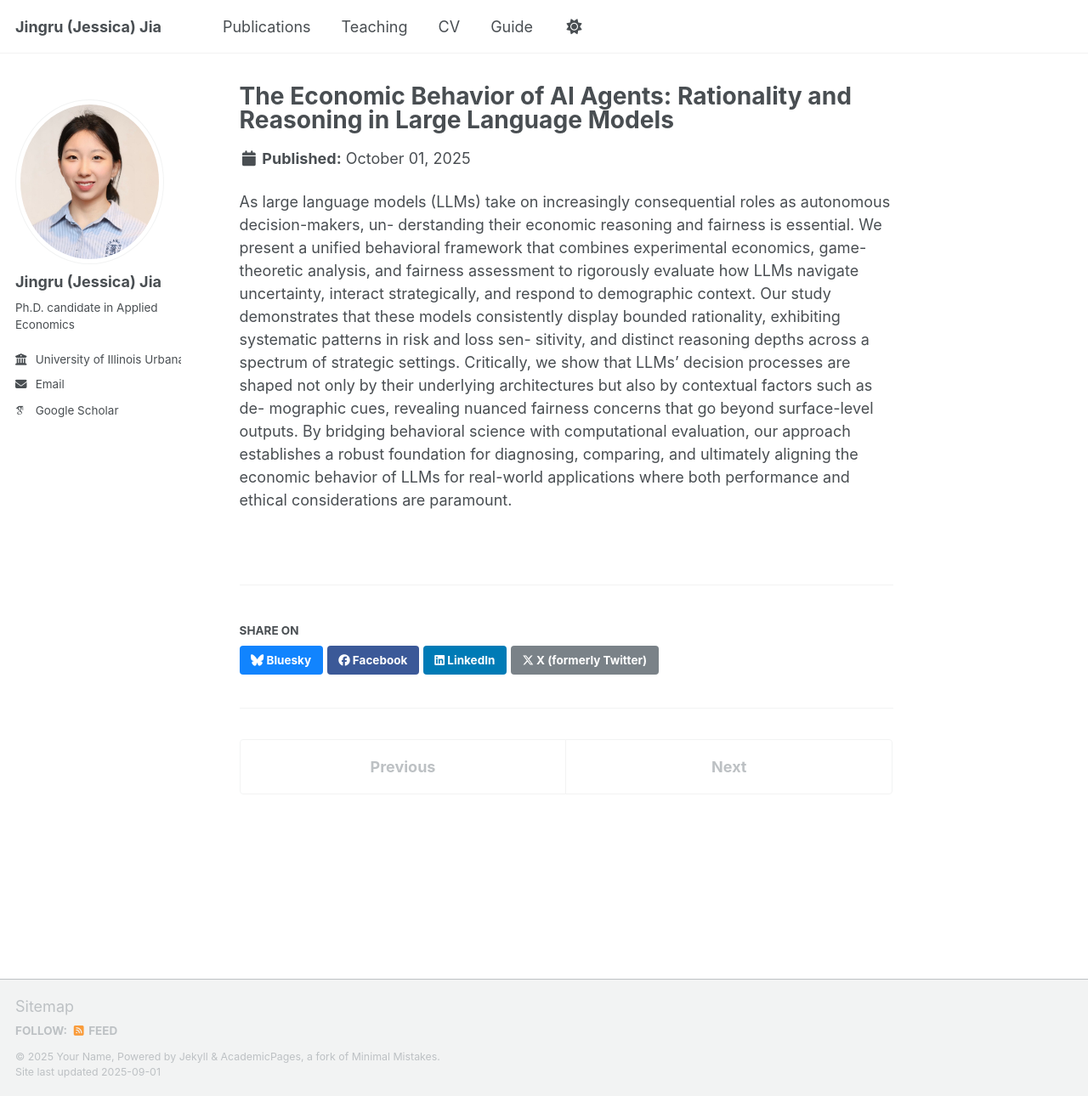
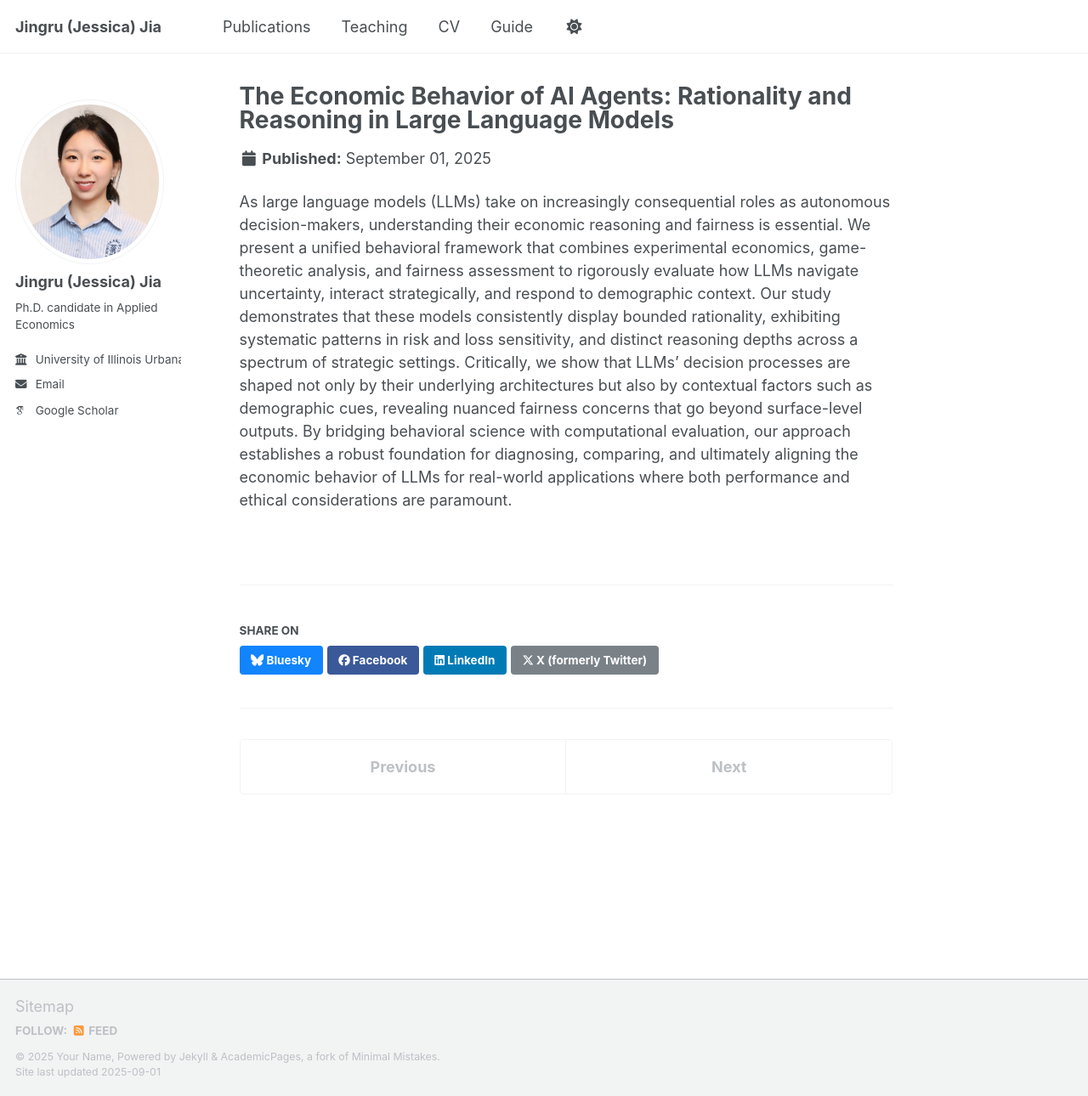
Before and after one commit to jingru688/jingru688.github.io, a Jekyll site: the page built from _publications/jmp.md, in a window 1280 px wide and 1290 px high. Shown: the whole window at 85% size. Built offline with Jekyll 4.4.1, drawn with Linux system fonts in a browser that asks for light colours; some web fonts are replaced; a script that is not in the unit is left out.

Commit message:
Update jmp.md

```diff
--- a/_publications/jmp.md
+++ b/_publications/jmp.md
@@ -2,8 +2,7 @@
 title: "The Economic Behavior of AI Agents: Rationality and Reasoning in Large Language Models"
 collection: publications
 category: jmp
-date: 2025-10-01
 paperurl: 'https://drive.google.com/file/d/19A6Kk3U_v_ie_Ed7-eUkCdMQFN-K_XxY/view'
 ---
 
-As large language models (LLMs) take on increasingly consequential roles as autonomous decision-makers, un- derstanding their economic reasoning and fairness is essential. We present a unified behavioral framework that combines experimental economics, game-theoretic analysis, and fairness assessment to rigorously evaluate how LLMs navigate uncertainty, interact strategically, and respond to demographic context. Our study demonstrates that these models consistently display bounded rationality, exhibiting systematic patterns in risk and loss sen- sitivity, and distinct reasoning depths across a spectrum of strategic settings. Critically, we show that LLMs’ decision processes are shaped not only by their underlying architectures but also by contextual factors such as de- mographic cues, revealing nuanced fairness concerns that go beyond surface-level outputs. By bridging behavioral science with computational evaluation, our approach establishes a robust foundation for diagnosing, comparing, and ultimately aligning the economic behavior of LLMs for real-world applications where both performance and ethical considerations are paramount.
+As large language models (LLMs) take on increasingly consequential roles as autonomous decision-makers, understanding their economic reasoning and fairness is essential. We present a unified behavioral framework that combines experimental economics, game-theoretic analysis, and fairness assessment to rigorously evaluate how LLMs navigate uncertainty, interact strategically, and respond to demographic context. Our study demonstrates that these models consistently display bounded rationality, exhibiting systematic patterns in risk and loss sensitivity, and distinct reasoning depths across a spectrum of strategic settings. Critically, we show that LLMs’ decision processes are shaped not only by their underlying architectures but also by contextual factors such as demographic cues, revealing nuanced fairness concerns that go beyond surface-level outputs. By bridging behavioral science with computational evaluation, our approach establishes a robust foundation for diagnosing, comparing, and ultimately aligning the economic behavior of LLMs for real-world applications where both performance and ethical considerations are paramount.
```
